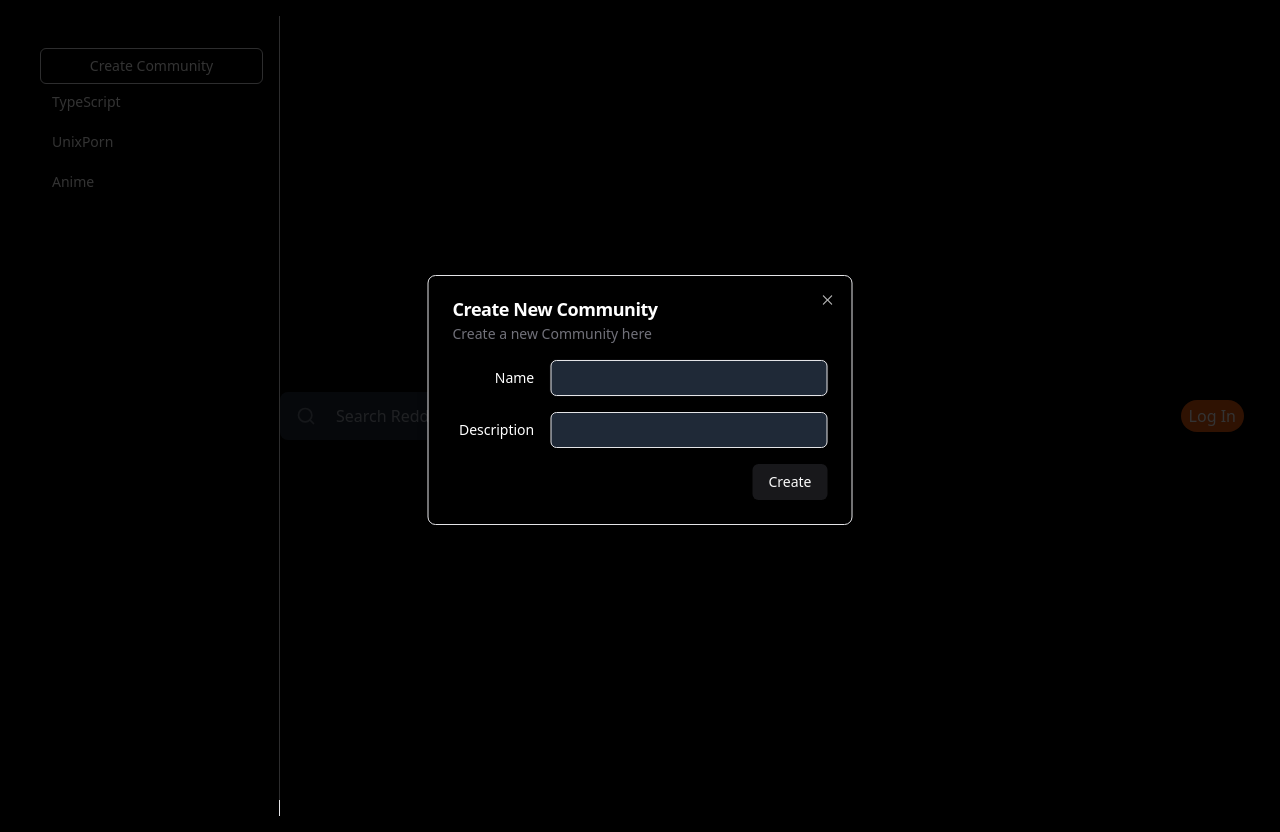
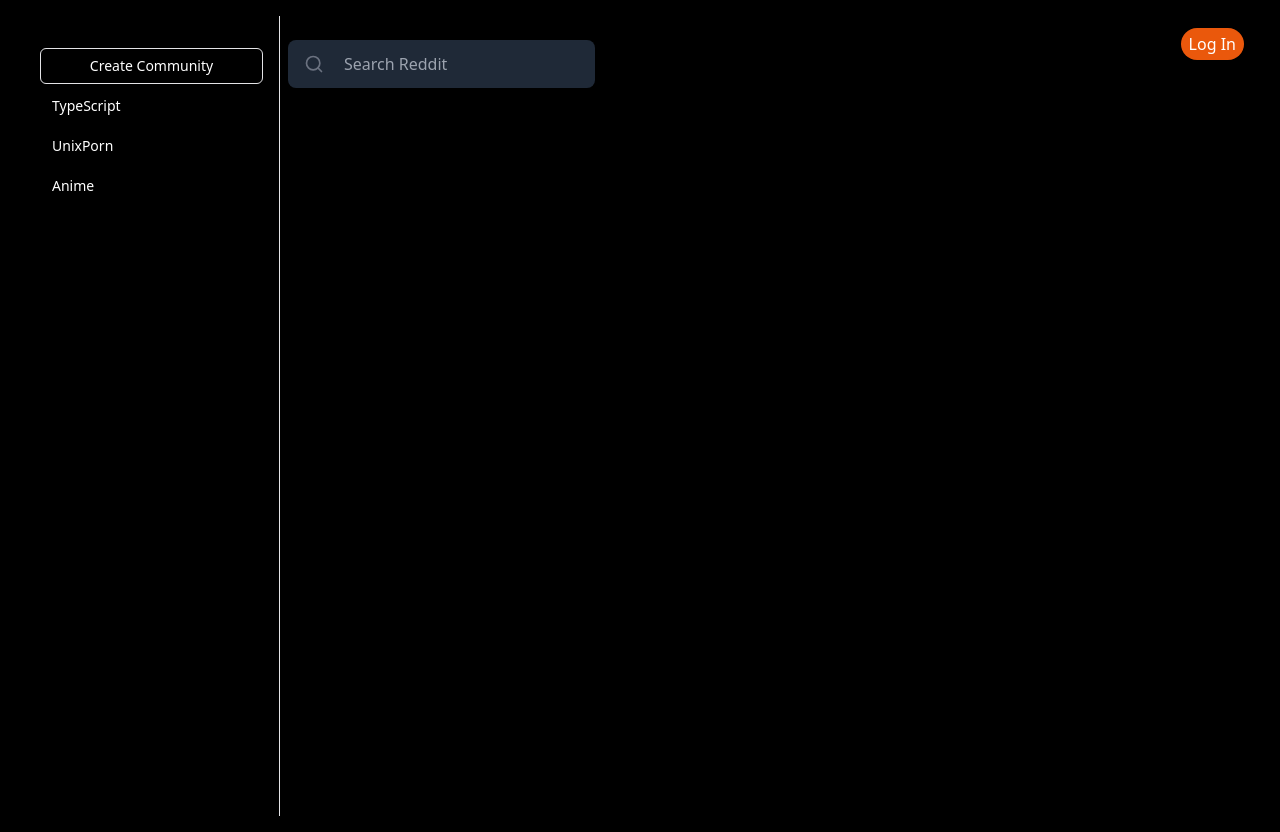
Before and after one commit to kaviraj-j/reddit-clone, a Next.js app in the folder nextjs-web/: page / in a window 1280 px wide. Built offline with nearby package versions, Linux system fonts and the light colour scheme.

Commit message:
fixed design issues in header and create community modal

```diff
--- a/nextjs-web/src/app/components/header/Header.tsx
+++ b/nextjs-web/src/app/components/header/Header.tsx
@@ -5,10 +5,9 @@
 type Props = {};
 
 const Header = (props: Props) => {
-  const user = false;
 
   return (
-    <header className="flex items-center justify-between bg-black py-4 px-6 shadow-md">
+    <header className="flex items-start bg-black py-4 px-6 shadow-md">
       <SidePanel />
       <SearchBar />
       <div className="ml-auto">
--- a/nextjs-web/src/app/components/header/SearchBar.tsx
+++ b/nextjs-web/src/app/components/header/SearchBar.tsx
@@ -16,7 +16,7 @@
         <input
           type="text"
           placeholder="Search Reddit"
-          className="bg-transparent focus:outline-none px-3 py-2 rounded-l-md w-full text-gray-700"
+          className="bg-transparent focus:outline-none px-3 py-2 rounded-l-md w-full text-gray-200"
         />
 
       </form>
--- a/nextjs-web/src/app/components/side-panel/CreateCommunityModal.tsx
+++ b/nextjs-web/src/app/components/side-panel/CreateCommunityModal.tsx
@@ -23,7 +23,7 @@
   );
   const descriptionRef = useRef<HTMLInputElement>(null);
   const nameRef = useRef<HTMLInputElement>(null);
-  const [isDialogOpen, setIsDialogOpen] = useState<boolean>(true); // Controls dialog visibility
+  const [isDialogOpen, setIsDialogOpen] = useState<boolean>(false);
 
   const handleNameChange = (e: React.ChangeEvent<HTMLInputElement>) => {
     const trimmedName = e.target.value.replace(/\s/g, "");
--- a/nextjs-web/src/app/components/side-panel/SidePanel.tsx
+++ b/nextjs-web/src/app/components/side-panel/SidePanel.tsx
@@ -17,10 +17,10 @@
   const [isOpen, setIsOpen] = useState<boolean>(false);
 
   const Sidebar = () => (
-    <div className="flex h-screen w-64 flex-col overflow-y-auto border-r px-4 py-8 text-white bg-black">
-      <CreateCommunity />
+    <div className="flex h-screen w-64 flex-col overflow-y-auto border-r px-4 py-8 text-white bg-black mr-2">
       <ScrollArea className="flex-grow">
-        <nav className="flex flex-col space-y-1">
+        <nav className="flex flex-col space-y-1 mb-1">
+          <CreateCommunity />
           {followedSubreddits.map((item) => (
             <a
               key={item.name}
@@ -40,7 +40,6 @@
       <aside className="hidden lg:block">
         <Sidebar />
       </aside>
-
 
       <div className="lg:hidden">
         <Sheet open={isOpen} onOpenChange={setIsOpen}>
```
Also changed, not shown: 1 other file (tests, documents, lock files or other folders).
